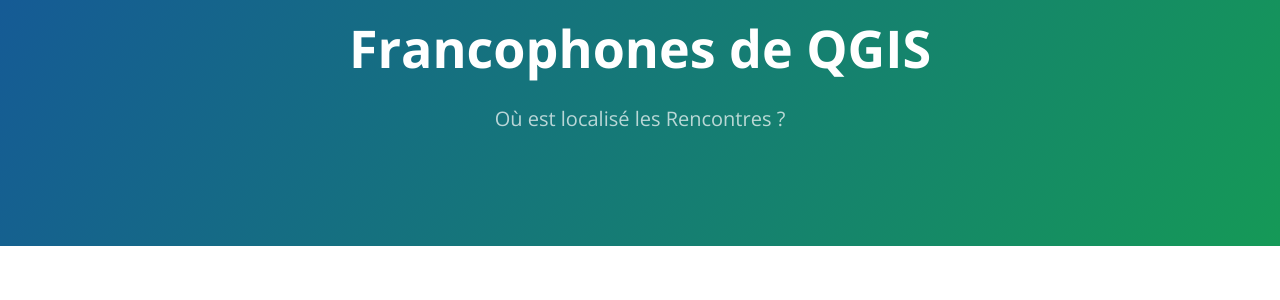
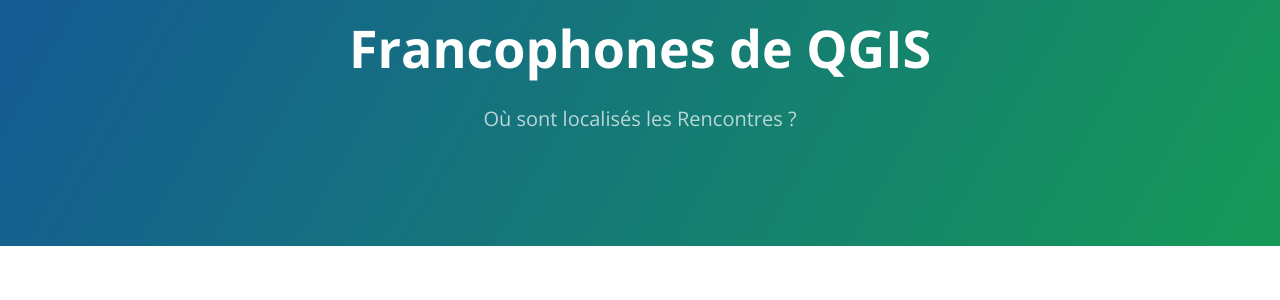
Before and after one commit to OSGeo-fr/QGIS-conf-fr-website, a Jekyll site: the page built from z10_localisation.md, in a window 1280 px wide. Shown: the part 205-505 px from the top of the page. Built offline with Jekyll 4.4.1, drawn with Linux system fonts in a browser that asks for light colours.

Commit message:
Update z10_localisation.md

```diff
--- a/z10_localisation.md
+++ b/z10_localisation.md
@@ -1,7 +1,7 @@
 ---
 layout: page
 title: Localisation
-tagline: Où est localisé les Rencontres ?
+tagline: Où sont localisés les Rencontres ?
 ---
 
 Les rencontres ont lieu à [Montpellier SupAgro](https://www.supagro.fr), 2 Place Pierre Viala, 34060 Montpellier.
```
